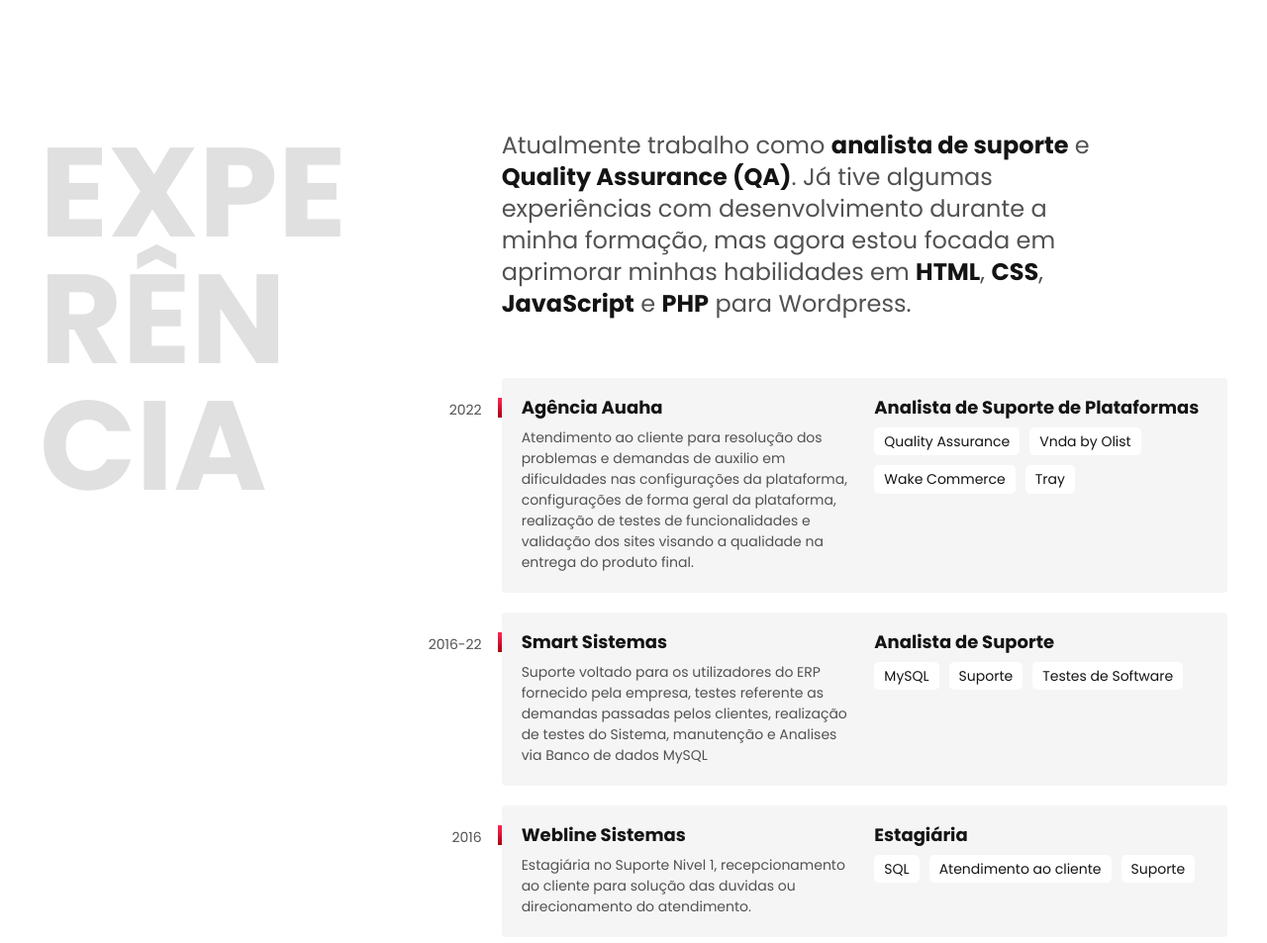
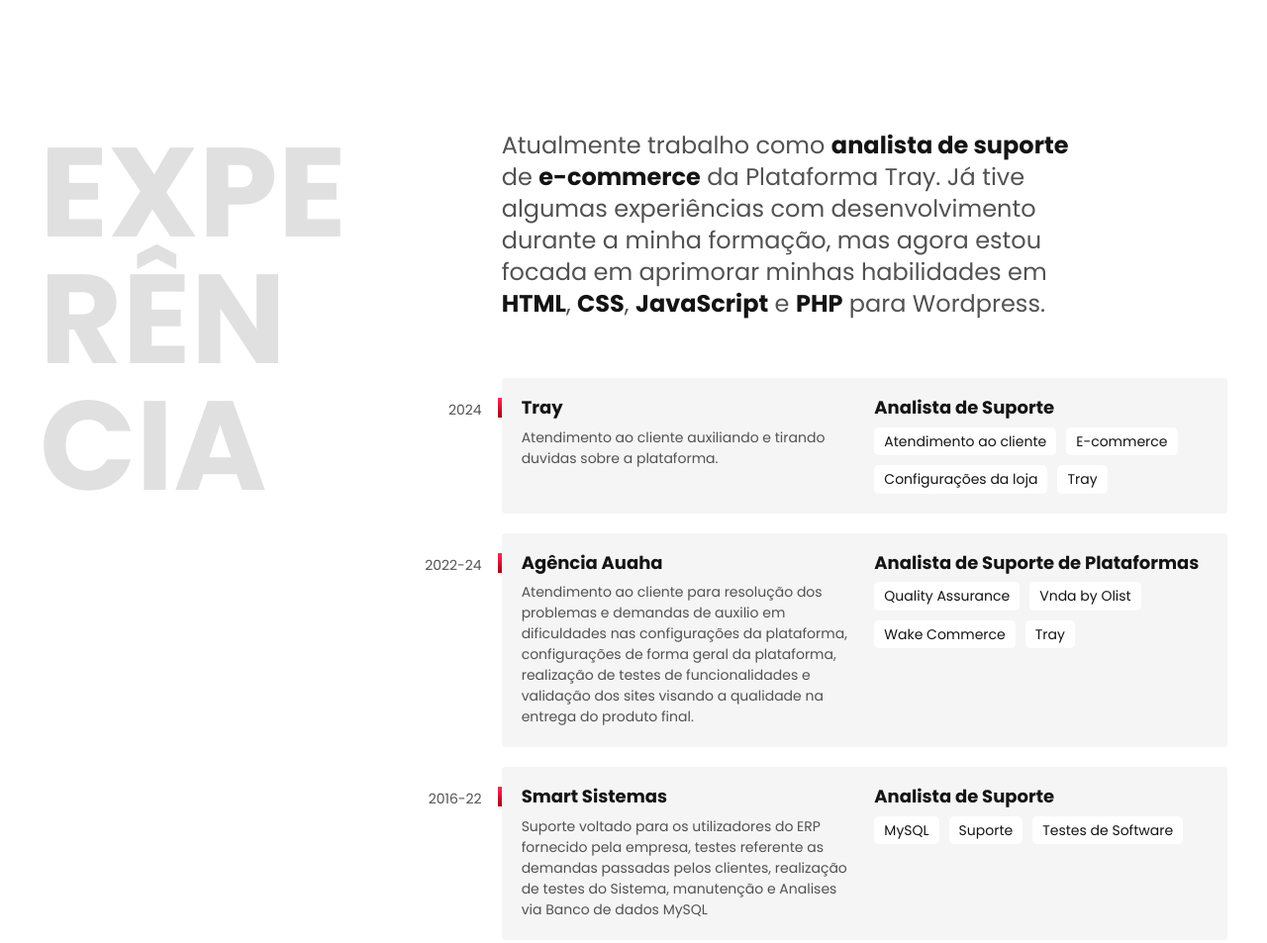
Before and after one commit to anacarolinaks/portifolio-acks, a plain HTML site: page index.html in a window 1280 px wide. Shown: the part 760-1713 px from the top of the page at 99% size. Drawn offline with nearby package versions, Linux system fonts and the light colour scheme.

Commit message:
Atualização das experiências.

```diff
--- a/index.html
+++ b/index.html
@@ -44,18 +44,31 @@
   <section class="experiencia" id="experiencia" aria-label="Experência">
     <h2 class="subtitulo">Experência</h2>
     <div>
-      <p class="experiencia-texto">Atualmente trabalho como <strong>analista de suporte</strong> e <strong>Quality Assurance (QA)</strong>.
+      <p class="experiencia-texto">Atualmente trabalho como <strong>analista de suporte</strong> de <strong>e-commerce</strong> da Plataforma Tray.
       Já tive algumas experiências com desenvolvimento durante a minha formação, mas agora estou focada em aprimorar minhas habilidades em <strong>HTML</strong>, <strong>CSS</strong>, <strong>JavaScript</strong> e <strong>PHP</strong> para Wordpress.</p>
 
       <div class="empresa">
-        <span class="empresa-ano">2022</span>
+        <span class="empresa-ano">2024</span>
+        <h3 class="empresa-titulo">Tray</h3>
+        <span class="empresa-titulo">Analista de Suporte</span>
+        <p class="empresa-texto">Atendimento ao cliente auxiliando e tirando duvidas sobre a plataforma.</p>
+        <ul class="empresa-habilidades">
+          <li>Atendimento ao cliente</li>
+          <li>E-commerce</li>
+          <li>Configurações da loja</li>
+          <li>Tray</li>
+        </ul>
+      </div>
+
+      <div class="empresa">
+        <span class="empresa-ano">2022-24</span>
         <h3 class="empresa-titulo">Agência Auaha</h3>
         <span class="empresa-titulo">Analista de Suporte de Plataformas</span>
         <p class="empresa-texto">Atendimento ao cliente para resolução dos problemas e demandas de auxilio em dificuldades nas configurações da plataforma, configurações de forma geral da plataforma, realização de testes de funcionalidades e validação dos sites visando a qualidade na entrega do produto final.</p>
         <ul class="empresa-habilidades">
           <li>Quality Assurance</li>
           <li>Vnda by Olist</li>
-          <li>Wake Commerce </li>
+          <li>Wake Commerce</li>
           <li>Tray</li>
         </ul>
       </div>
```
